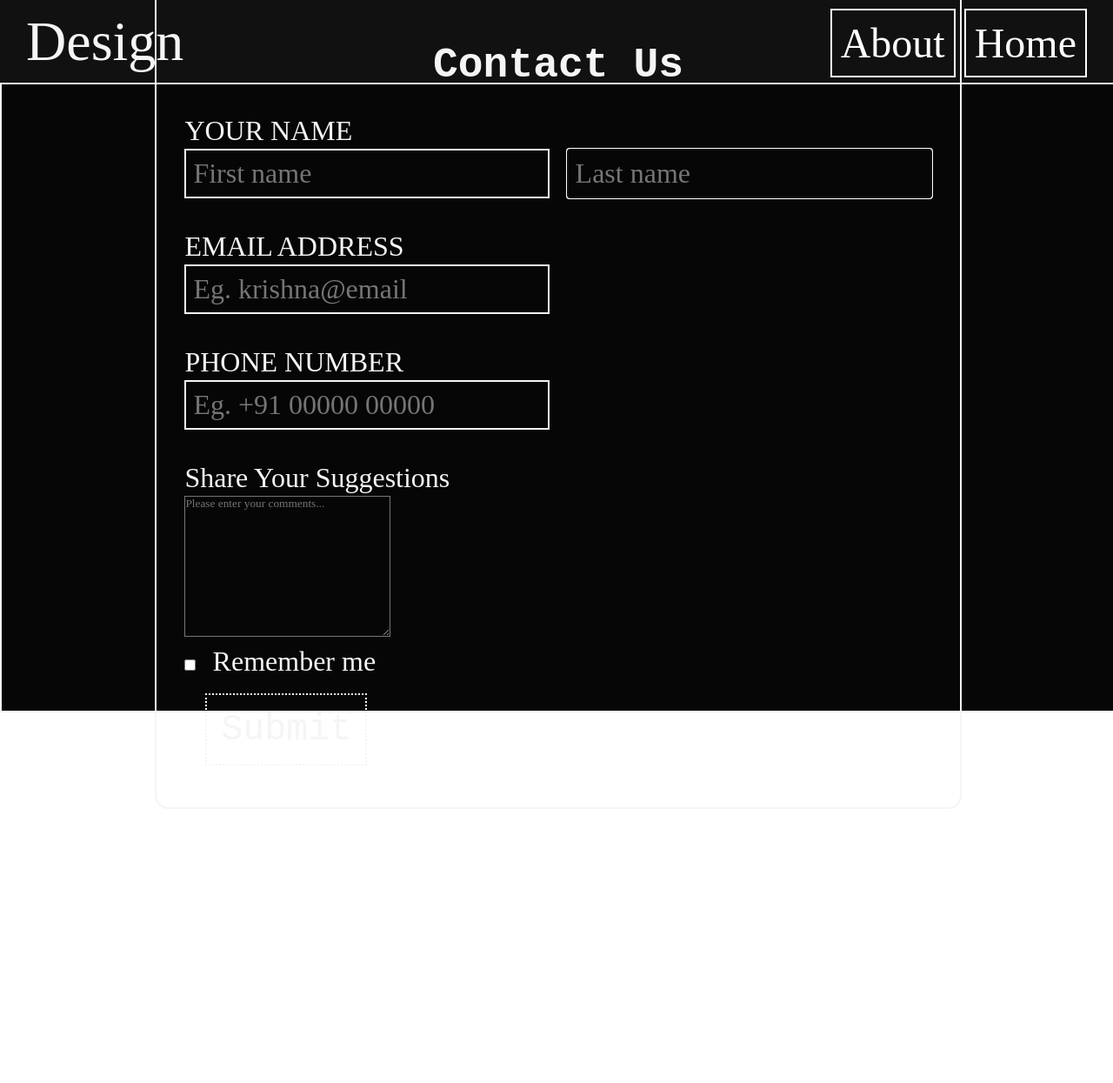
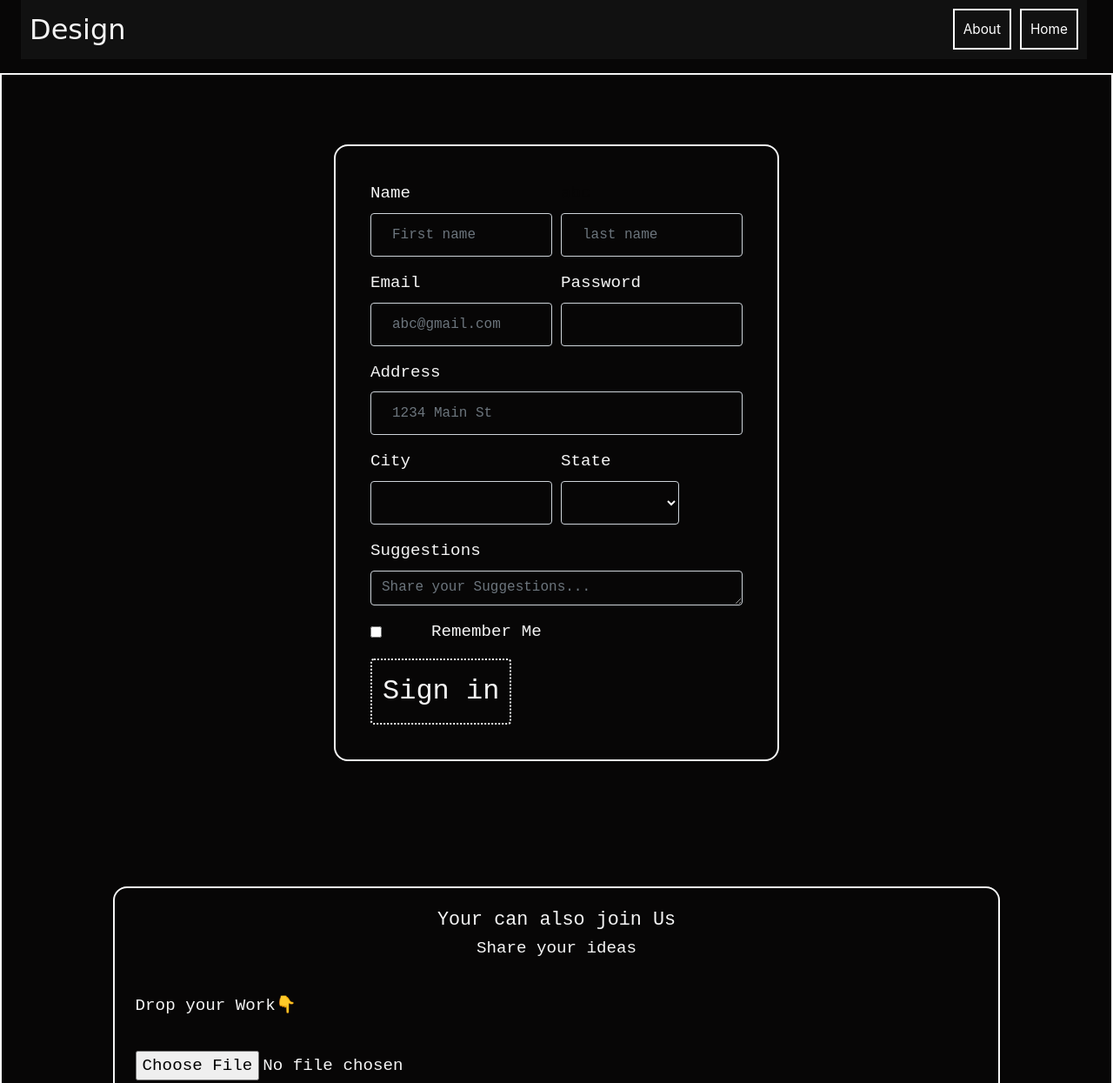
Before and after one commit to 10krishnad/interior-design, a plain HTML site: page contact.html in a window 1280 px wide. Shown: the top 1245 px of the page at 87% size. Before the commit the page ends 930 px from the top, so only its background shows below. Drawn offline with nearby package versions, Linux system fonts and the light colour scheme.

Commit message:
contact.html

```diff
--- a/contact.html
+++ b/contact.html
@@ -5,25 +5,32 @@
     <meta charset="UTF-8">
     <meta http-equiv="X-UA-Compatible" content="IE=edge">
     <meta name="viewport" content="width=device-width, initial-scale=1.0">
-    <link rel="stylesheet" href="form.css">
-    <title>Forms</title>
+    <link rel="stylesheet" href="https://cdn.jsdelivr.net/npm/bootstrap@4.3.1/dist/css/bootstrap.min.css"
+        integrity="sha384-ggOyR0iXCbMQv3Xipma34MD+dH/1fQ784/j6cY/iJTQUOhcWr7x9JvoRxT2MZw1T" crossorigin="anonymous">
+
+    <title>Contact</title>
     <style>
         * {
             margin: 0;
             padding: 0;
-            font-family: 'Times New Roman', Times, serif;
+            box-sizing: border-box;
+        }
+
+        body {
+            background-color: #070606;
+
         }
 
         nav {
-            font-size: 1.2rem;
+            font-size: 1.2vw;
         }
 
         ul {
             list-style-type: none;
             overflow: hidden;
             background-color: #111111;
-            padding-left: 20px;
-            padding-right: 20px;
+            margin-right: 30px;
+            margin-left: 24px;
         }
 
         li {
@@ -39,7 +46,7 @@
             text-decoration: none;
             border: 2px solid white;
             margin-right: 10px;
-            font-size: 3rem;
+            font-size: 1.2vw;
             margin-top: 10px;
         }
 
@@ -47,54 +54,39 @@
             background-color: #333333;
             scale: 0.9;
         }
-
-        .main {
-            border: 2px solid whitesmoke;
-            height: 90vh;
-            width: 100vw;
-
+        .main{
             display: flex;
+            flex-direction: column;
             justify-content: center;
             align-items: center;
-            background-color: #070606;
-        }
-
-        .form {
             border: 2px solid whitesmoke;
-            padding: 32px;
-            border-radius: 16px;
-            font-size: 2rem;
-            color: whitesmoke;
-            font-family: 'Courier New', Courier, monospace;
+            gap: 8vh;
 
         }
-
-        input {
-            padding: 8px;
-            font-size: 2rem;
+        #mainform {
             color: whitesmoke;
+            width: 40vw;
+            padding: 40px;
+            font-size: 1.5vw;
+            border: 2px solid whitesmoke;
+            border-radius: 16px;
+            margin-top: 10vh;
+            font-family: 'Courier New', Courier, monospace;
+        }
+        .share{
             background-color: transparent;
             border: 2px solid whitesmoke;
-        }
-
-        button{
-            background-color: transparent;
-            border: 2px dotted whitesmoke;
             color: whitesmoke;
-            font-size: 2.6rem;
-            margin: 16px 24px;
-            padding: 16px;
+            width: 80%;
+            padding: 24px;
+            font-size: 1.5vw;
+            border-radius: 16px;
+            margin: 10vh;
             font-family: 'Courier New', Courier, monospace;
         }
-        button:hover{
-            scale: 0.9;
-            cursor: pointer;
-        }
-        h2{
-            text-align: center;
-            font-family: 'Courier New', Courier, monospace;
-            padding: 30px;
-            font-size: 3rem;
+        #shareform{
+            font-size: 1.5vw;
+            margin-top: 5vh;
         }
     </style>
 </head>
@@ -104,36 +96,89 @@
         <ul>
             <li id="list"><a href='/index.html'>Home</a></li>
             <li id="list"><a href='/about.html'>About</a></li>
-            <li style="float: left; font-family: cursive; font-size: 4rem; padding: 10px;"><a>Design</a></li>
+            <li style="float: left; font-family: cursive; font-size: 2.5vw; padding: 10px;"><a>Design</a></li>
         </ul>
     </nav>
     <div class="main">
-        <form action="#">
-            <div class="form">
-                <h2>Contact Us</h2>
-                <label for="NAME*"> YOUR NAME</label>
-                <br>
-                <input id="NAME" type="name" placeholder="First name">
-                <input id="NAME" type="name" autofocus placeholder="Last name" aria-required="true">
-                <br><br>
-                <label for="email">EMAIL ADDRESS</label>
-                <br>
-                <input id="email" type="email" autofocus placeholder="Eg. krishna@email">
-                <br><br>
-                <label for="phone_no"> PHONE NUMBER</label>
-                <br>
-                <input id="phone_no" type="number" autofocus placeholder="Eg. +91 00000 00000">
-                <br><br>
-                <label for="msg"> Share Your Suggestions</label>
-                <br>
-                <textarea name="text" placeholder="Please enter your comments..." id="" cols="30" rows="10" style="background-color: transparent;"></textarea>
-                <br>
-                <input type="checkbox" id="checkbox">
-                <span>Remember me</span> <br>
-                <button  type="submit">Submit</button>
+    <form id="mainform">
+        <div class="form-row">
+            <div class="form-group col-md-6">
+                <label for="name">Name</label>
+                <input style="background-color: transparent; color: whitesmoke; padding: 24px;" type="text" class="form-control" id="inputname" placeholder="First name">
             </div>
-        </form>
+            <div class="form-group col-md-6">
+                <label style="color: #070606;" for="inputPassword4">abc</label>
+                <input style="background-color: transparent; color: whitesmoke; padding: 24px;" type="text" class="form-control" id="lastname" placeholder="last name">
+            </div>
+        </div>
+        <div class="form-row">
+            <div class="form-group col-md-6">
+                <label for="inputEmail4">Email</label>
+                <input style="background-color: transparent; color: whitesmoke; padding: 24px;" type="email" class="form-control" id="inputEmail4" placeholder="abc@gmail.com">
+            </div>
+            <div class="form-group col-md-6">
+                <label for="inputPassword4">Password</label>
+                <input style="background-color: transparent; color: whitesmoke; padding: 24px;" type="password" class="form-control" id="inputPassword4">
+            </div>
+        </div>
+        <div class="form-group">
+            <label for="inputAddress">Address</label>
+            <input style="background-color: transparent; color: whitesmoke; padding: 24px;" type="text" class="form-control" id="inputAddress" placeholder="1234 Main St">
+        </div>
+        <div class="form-row">
+            <div class="form-group col-md-6">
+                <label for="inputCity">City</label>
+                <input style="background-color: transparent; color: whitesmoke; padding: 24px;" type="text" class="form-control" id="inputCity">
+            </div>
+            <div class="form-group col-md-4">
+                <label for="inputState">State</label>
+                <select style="background-color: transparent; color: whitesmoke; padding: 24px;" id="inputState" class="form-control">
+                    <option selected>Choose</option>
+                    <option style="color: #070606;">Delhi</option>
+                    <option style="color: #070606;">Mumbai</option>
+                    <option style="color: #070606;">Uttar Pradesh</option>
+                    <option style="color: #070606;">Uttarakhand</option>
+                    <option style="color: #070606;">Tamil Nadu</option>
+                </select>
+            </div>
+        </div>
+        <div class="form-group">
+            <label for="exampleFormControlTextarea1">Suggestions</label>
+            <textarea style="background-color: transparent; height: 5vh;" class="form-control" id="exampleFormControlTextarea1" rows="3" placeholder="Share your Suggestions..."></textarea>
+          </div>
+        <div class="form-group">
+            <div class="form-check" >
+                <input style="background-color: #070606; padding: 32px; height: 2.4vh; width: 1vw; " class="form-check-input" type="checkbox" id="gridCheck">
+                <label style="margin-left: 50px;" class="form-check-label" for="gridCheck">
+                    Remember Me
+                </label>
+            </div>
+        </div>
+        <button style="background-color: transparent; color: whitesmoke; border: 2px dotted whitesmoke; font-size: 2rem; padding: 12px;" type="submit" class="btn btn-primary">Sign in</button>
+    </form>
+    <div class="share">
+        <h1 style="text-align: center;font-size: 1.7vw;">Your can also join Us</h1>
+        <h3 style="text-align: center; font-size: 1.5vw;">Share your ideas</h3>
+        <form id="shareform">
+            <div class="form-group">
+              <label for="exampleFormControlFile1">Drop your Work👇</label> <br> <br>
+              <input type="file" class="form-control-file" id="exampleFormControlFile1">
+            </div>
+          </form>
     </div>
+    </div>
+
+
+
+    <script src="https://code.jquery.com/jquery-3.3.1.slim.min.js"
+        integrity="sha384-q8i/X+965DzO0rT7abK41JStQIAqVgRVzpbzo5smXKp4YfRvH+8abtTE1Pi6jizo"
+        crossorigin="anonymous"></script>
+    <script src="https://cdn.jsdelivr.net/npm/popper.js@1.14.7/dist/umd/popper.min.js"
+        integrity="sha384-UO2eT0CpHqdSJQ6hJty5KVphtPhzWj9WO1clHTMGa3JDZwrnQq4sF86dIHNDz0W1"
+        crossorigin="anonymous"></script>
+    <script src="https://cdn.jsdelivr.net/npm/bootstrap@4.3.1/dist/js/bootstrap.min.js"
+        integrity="sha384-JjSmVgyd0p3pXB1rRibZUAYoIIy6OrQ6VrjIEaFf/nJGzIxFDsf4x0xIM+B07jRM"
+        crossorigin="anonymous"></script>
 </body>
 
 </html>
```
